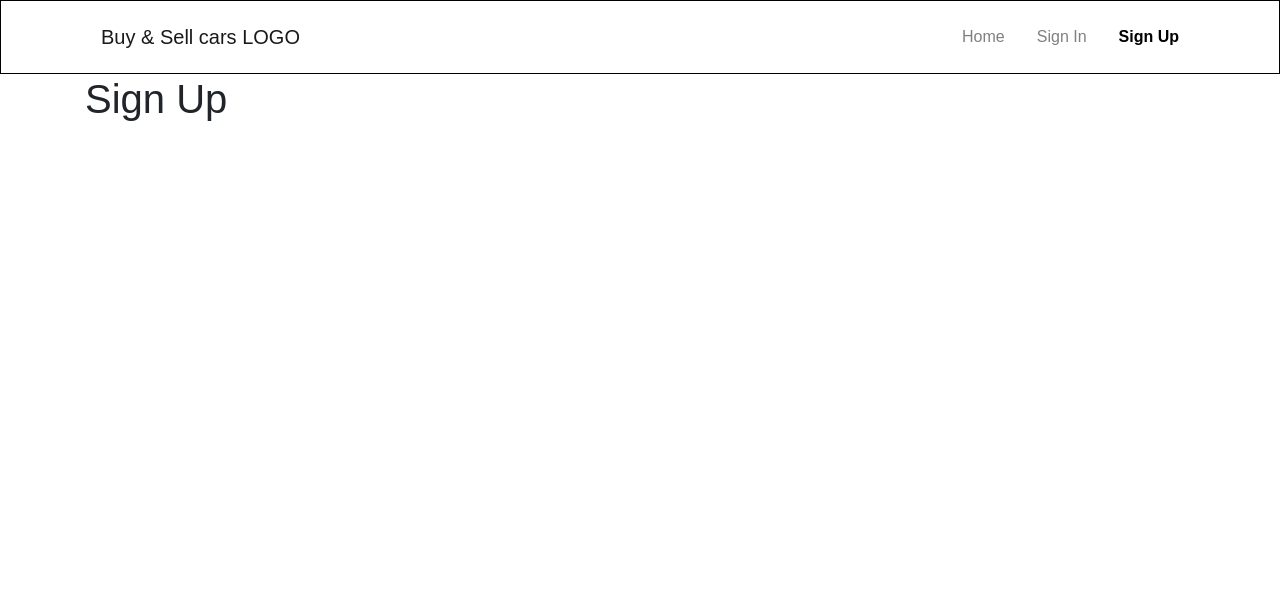
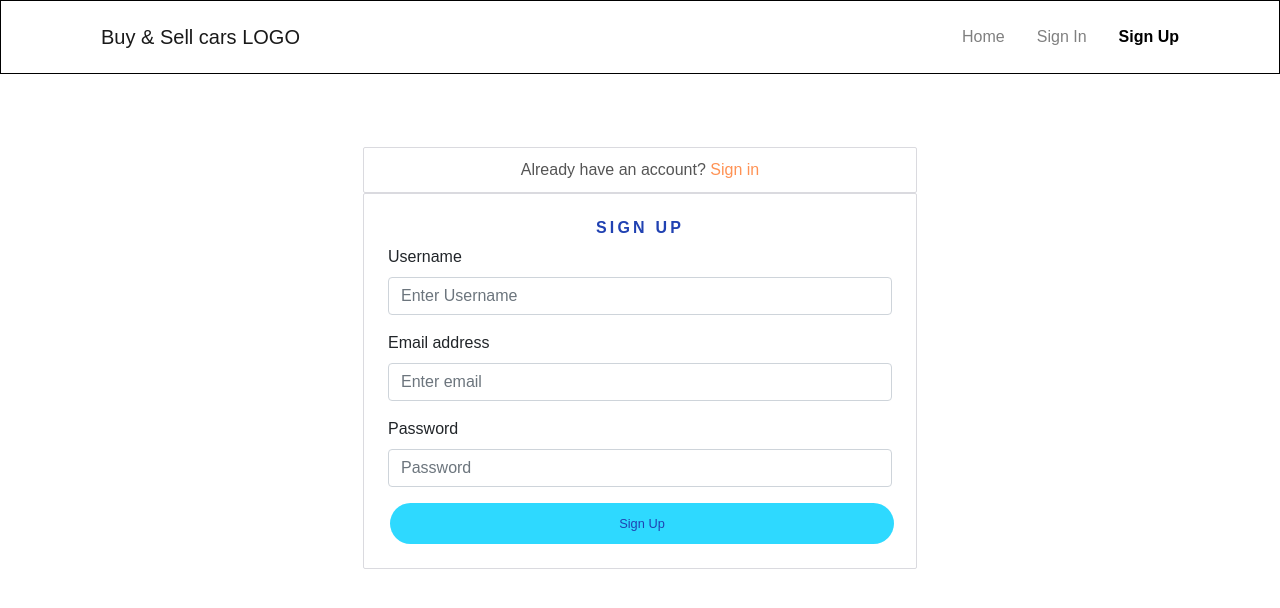
Before and after one commit to LucaGiarr/drf-api-buy-sell, a React (Create React App) app in the folder frontend/: page /signup in a window 1280 px wide. Shown: the top 608 px of the page. Built offline with nearby package versions, Linux system fonts and the light colour scheme.

Commit message:
add signup form with base styles

```diff
--- a/frontend/src/App.js
+++ b/frontend/src/App.js
@@ -2,6 +2,7 @@
 import styles from './App.module.css';
 import Container from 'react-bootstrap/Container';
 import {Route,Switch } from 'react-router-dom'
+import SignUpForm from './pages/auth/SignUpForm';
 
 
 function App() {
@@ -12,7 +13,7 @@
         <Switch>
           <Route exact path="/" render={() => <h1>Home page</h1>} />
           <Route exact path="/signin" render={() => <h1>Sign In</h1>} />
-          <Route exact path="/signup" render={() => <h1>Sign Up</h1>} />
+          <Route exact path="/signup" render={() => <SignUpForm />} />
           <Route render={() => <p>Page not found.</p>} />
         </Switch>
 
--- a/frontend/src/App.module.css
+++ b/frontend/src/App.module.css
@@ -13,3 +13,77 @@
     text-decoration: none;
     color: black;
 }
+
+
+
+/* Copied */
+.Content {
+    background-color: #ffffff;
+    padding: 10px;
+    border-radius: 2px;
+    border: 1px solid #dadadf;
+  }
+.FillerImage {
+    object-fit: cover;
+    height: 100%;
+    width: 100%;
+  }
+
+  .Image {
+    max-height: 40vh;
+    max-width: 100%;
+    object-fit: contain;
+  }
+
+  * {
+    box-sizing: border-box;
+  }
+
+  a {
+    color: #555555;
+    transition: color ease-in-out 0.3s;
+  }
+
+  a:hover {
+    text-decoration: none;
+  }
+
+  a:hover i {
+    color: #2142b2;
+    transition: color ease-in-out 0.3s;
+  }
+
+  input[type="file"] {
+    display: none;
+  }
+
+  i {
+    color: #cfced3;
+    font-size: 1.6rem;
+    padding: 7px;
+    vertical-align: middle;
+  }
+
+  i:hover {
+    cursor: pointer;
+    transition: color ease-in-out 0.3s;
+    color: #2142b2;
+  }
+figure {
+    text-align: center;
+    display: inline-block;
+  }
+
+  /* scrollbar */
+  *::-webkit-scrollbar {
+    width: 5px;
+  }
+  *::-webkit-scrollbar-track {
+    background: #f1f1f1;
+  }
+  *::-webkit-scrollbar-thumb {
+    background: #888;
+  }
+  *::-webkit-scrollbar-thumb:hover {
+    background: #555;
+  }
--- /dev/null
+++ b/frontend/src/pages/auth/SignUpForm.js
@@ -0,0 +1,53 @@
+import React from "react";
+import { Link } from "react-router-dom";
+
+import styles from "../../styles/SignInUpForm.module.css";
+import btnStyles from "../../styles/Button.module.css";
+import appStyles from "../../App.module.css";
+
+import { Form, Button, Image, Col, Row, Container } from "react-bootstrap";
+
+const SignUpForm = () => {
+  return (
+    <Row>
+      <Col className="mt-5 mx-auto py-2 p-md-2" lg={6} md={8}>
+
+				<Container className={`mt-3 ${appStyles.Content}`}>
+          <Link className={styles.Link} to="/signin">
+            Already have an account? <span>Sign in</span>
+          </Link>
+        </Container>
+
+        <Container className={`${appStyles.Content} p-4 `}>
+          <h1 className={styles.Header}>sign up</h1>
+
+          <Form>
+						<Form.Group controlId="username">
+							<Form.Label>Username</Form.Label>
+							<Form.Control type="text" placeholder="Enter Username" name="username" />
+            </Form.Group>
+
+						<Form.Group controlId="email">
+							<Form.Label>Email address</Form.Label>
+							<Form.Control type="email" placeholder="Enter email" />
+						</Form.Group>
+
+            <Form.Group controlId="password">
+							<Form.Label>Password</Form.Label>
+							<Form.Control type="password" placeholder="Password" />
+            </Form.Group>
+
+            <Button className={`${btnStyles.Button} ${btnStyles.Wide} ${btnStyles.Bright}`} type="submit">
+							Sign Up
+            </Button>
+					</Form>
+
+        </Container>
+
+      </Col>
+
+    </Row>
+  );
+};
+
+export default SignUpForm;
--- /dev/null
+++ b/frontend/src/styles/Button.module.css
@@ -0,0 +1,72 @@
+/* Used in sign up page - TO BE CHANGED!!*/
+.Button {
+    font-size: 0.8rem;
+    align-self: center;
+    border-radius: 100px;
+    border-color: transparent;
+    padding: 4px 10px;
+    margin-left: 2px;
+    margin-right: 2px;
+    min-width: 75px;
+  }
+
+  .Button:hover {
+    opacity: 0.8;
+    border-color: transparent;
+    cursor: pointer;
+  }
+
+  .Button:hover:active {
+    background-color: #2142b2 !important;
+  }
+
+  .Button:active {
+    background-color: #2142b2 !important;
+  }
+
+  .Button:focus {
+    background-color: #2142b2;
+  }
+
+  /* Used in sign up page - TO BE CHANGED!!*/
+  .Wide {
+    padding: 10px 50px;
+    width: 100%;
+  }
+
+  .Blue,
+  .BlueOutline:hover,
+  .Bright:hover {
+    background-color: #2142b2;
+    color: #ffffff;
+  }
+
+  .BlueOutline,
+  .Blue:hover {
+    /* border: 1px solid #2142b2; */
+    background-color: #ffffff;
+    color: #2142b2;
+  }
+
+  .Black,
+  .BlackOutline:hover {
+    /* background-color: #242a3d;
+    color: white; */
+    background-color: #242a3d;
+    color: aliceblue;
+  }
+
+  .Black:hover,
+  .BlackOutline {
+    /* background-color: #dadadf;
+    color: #242a3d;
+    border-color: #242a3d; */
+    background-color: aliceblue;
+    color: #242a3d;
+  }
+
+  /* Used in sign up page - TO BE CHANGED!!*/
+  .Bright {
+    background-color: #2ed9ff;
+    color: #2142b2;
+  }
--- /dev/null
+++ b/frontend/src/styles/SignInUpForm.module.css
@@ -0,0 +1,47 @@
+/* .Row {
+    height: calc(100vh - 280px);
+    background-color: red;
+  } */
+  /* .Input {
+    background: #ffffff;
+    border: 1px solid #f0f1f9;
+    box-sizing: border-box;
+    border-radius: 2px;
+    color: #7177a1;
+    text-align: center;
+    padding: 10px;
+  } */
+
+  .Header {
+    font-style: normal;
+    font-weight: bold;
+    font-size: 16px;
+    line-height: 19px;
+    text-align: center;
+    letter-spacing: 0.2em;
+    text-transform: uppercase;
+    color: #2142b2;
+  }
+
+  .Link {
+    text-decoration: none;
+    text-align: center;
+    display: block;
+    margin: auto;
+  }
+
+  .Link span {
+    color: #ff9254;
+  }
+
+  /* .Container {
+    padding: 30px 10px;
+  } */
+
+  /* .SignInCol {
+    height: 320px;
+  } */
+
+  /* .SignUpCol {
+    height: 375px;
+  } */
```
